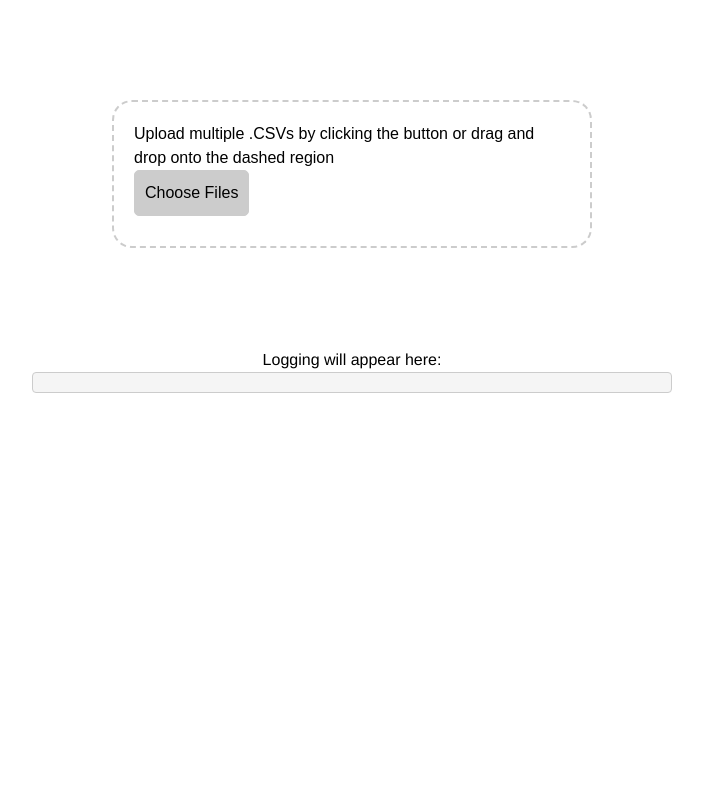
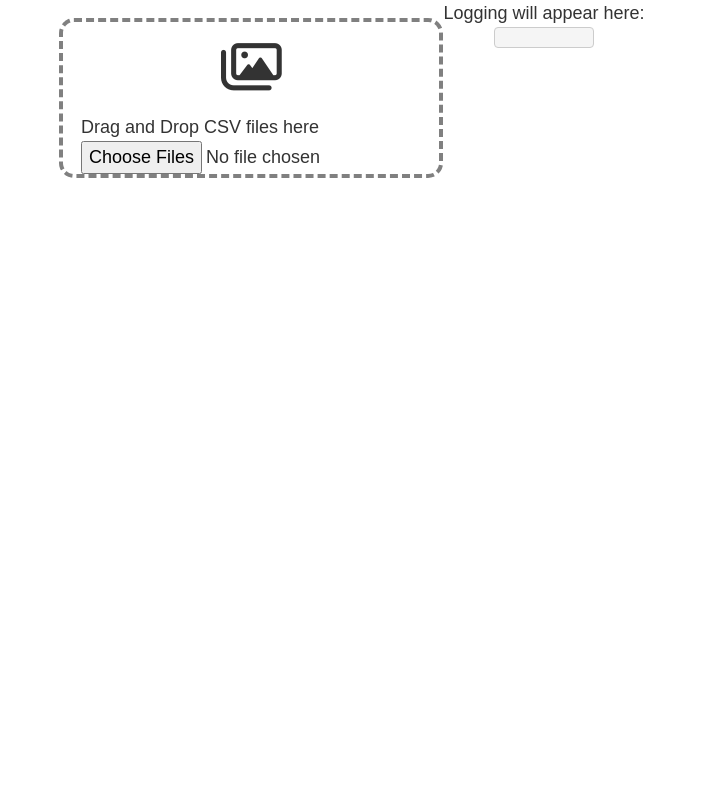
Before and after one commit to CincyBC/flask_test, a Flask app: page / in a window 1280 px wide. Shown: the whole page, without its empty margins (288-991 px from the left). Run offline with Flask 2, Linux system fonts and the light colour scheme; data that the repository does not hold is empty; some libraries are stand-ins or nearby versions.

Commit message:
This still doesn't quite work

```diff
--- a/app.py
+++ b/app.py
@@ -30,40 +30,43 @@ logger.add("run/job.log", format="{time} - {message}")
 @app.route('/', methods=['GET', 'POST'])
 def index():
     if request.method == 'POST':
-
-        if 'files[]' not in request.files:
-            flash('No file part')
-            return redirect(request.url)
+        # if 'files[]' not in request.files:
+        #     flash('No file part')
+        #     return redirect(request.url)
 
         files = request.files.getlist('files[]')
+        logger.info(files)
 
         for file in files:
+            logger.info(file)
             if file and allowed_file(file.filename):
                 filename = secure_filename(file.filename)
-                file.save(os.path.join(app.config['UPLOAD_FOLDER'], filename))
+                file.save(os.path.join(UPLOAD_FOLDER, filename))
+                logger.info(f"File Saved: {filename}")
 
-        flash('File(s) successfully uploaded')
-        output_file = run_script(os.path.join(app.config['UPLOAD_FOLDER'], filename))
+        # flash('File(s) successfully uploaded')
+        # run_script(os.path.join(UPLOAD_FOLDER))
         return redirect(url_for('download'))
 
     return render_template('index.html'), 200
 
 
-# @app.route('/upload', methods=['GET', 'POST'])
-# def upload():
-#     if request.method == 'POST':
-#         file = request.files['file']
-#         if file and allowed_file(file.filename):
-#             filename = secure_filename(file.filename)
-#             save_location = os.path.join('input', filename)
-#             file.save(save_location)
-#             with open('config.yaml', 'r') as fn:
-#                 config = yaml.safe_load(fn)
+@app.route('/upload', methods=['GET', 'POST'])
+def upload():
+    if request.method == 'POST':
+        file = request.files['file']
+        if file and allowed_file(file.filename):
+            logger.info(file.filename)
+            filename = secure_filename(file.filename)
+            save_location = os.path.join(UPLOAD_FOLDER, filename)
+            logger.info(save_location)
+            file.save(save_location)
 
-#             output_file = run_script(save_location)
-#             return redirect(url_for('download'))
+            output_file = run_script(save_location)
+            # return send_from_directory('run/model_scoring', '')
+            return redirect(url_for('download'))
 
-#     return render_template('upload.html')
+    return render_template('upload.html')
 
 @app.route('/download')
 def download():
--- a/templates/index.html
+++ b/templates/index.html
@@ -4,6 +4,7 @@
       <script src="https://code.jquery.com/jquery-2.1.1.min.js"></script>
       <!-- Favicon -->
       <link rel="stylesheet" href="{{ url_for('static', filename='css/app.css') }}">
+      <link rel="stylesheet" href="https://cdnjs.cloudflare.com/ajax/libs/font-awesome/6.1.2/css/all.min.css"/>
 
       <link rel="shortcut icon" href="{{ url_for('static', filename='images/favicon.ico') }}">
       <script>
@@ -20,38 +21,29 @@
     </head>
     <body id="main">
       <div class="row">
-          <div id="drop-area">
+        <main>
+            <section class="droparea">
+                <i class="far fa-images"></i>
                 <form class="my-form">
-              <p>Upload multiple .CSVs by clicking the button or drag and drop onto the dashed region</p>
-              <input type="file" name="files[]" id="fileElem" multiple accept="csv/*" onchange="handleFiles(this.files)">
-              <label class="button" for="fileElem">Choose Files</label>
-              <p>
-                {% with messages = get_flashed_messages() %}
-                {% if messages %}
-                <ul class=flashes>
-                {% for message in messages %}
-                <li>{{ message }}</li>
-                {% endfor %}
-                </ul>
-                {% endif %}
-                {% endwith %}
-                </p>
+                    <p>Drag and Drop CSV files here</p>
+                    <input type="file" id="fileElem" name="files" multiple accept="csv/*" onchange="handleFiles(this.files)">
                   </form>
-            </div>
-          </div>
+                <!-- <p>Drag and Drop CSV files here</p> -->
+            </section>
+
           </div>
         <div class ="row">
         <h2 align="center">Logging will appear here:</h2>
         <div class="logging_window">
           <pre id="output"></pre>
         </div>
+    </main>
       </div>
     </body>
 
   </html>
   <script>
-    let dropArea = document.getElementById('drop-area')
-
+    let dropArea = document.querySelector('.droparea');
                 ;['dragenter', 'dragover', 'dragleave', 'drop'].forEach(eventName => {
             dropArea.addEventListener(eventName, preventDefaults, false)
             })
@@ -61,6 +53,10 @@
             e.stopPropagation()
             }
 
+            const highlight = () => dropArea.classList.add("green-border");
+
+            const unhighlight = () => dropArea.classList.remove("green-border");
+
             ;['dragenter', 'dragover'].forEach(eventName => {
                 dropArea.addEventListener(eventName, highlight, false)
             })
@@ -69,36 +65,35 @@
             dropArea.addEventListener(eventName, unhighlight, false)
             })
 
-    function highlight(e) {
-    dropArea.classList.add('highlight')
-    }
-
-    function unhighlight(e) {
-    dropArea.classList.remove('highlight')
-    }
-    dropArea.addEventListener('drop', handleDrop, false)
+            dropArea.addEventListener("drop", handleDrop, false);
 
         function handleDrop(e) {
         let dt = e.dataTransfer
         let files = dt.files
 
-    handleFiles(files)
+        handleFiles(files);
         }
+
         function handleFiles(files) {
             ([...files]).forEach(uploadFile)
         }
-
         function uploadFile(file) {
             let url = ''
             let formData = new FormData()
+            console.log(file);
 
-            formData.append('file', file)
+            formData.append("file", file);
 
             fetch(url, {
+                // headers:{ 'Accept': 'text/csv',
+                //         'Content-Type': 'text/csv',
+                //         'action': '/',
+                //         'name':"files"},
                 method: 'POST',
+                // mode: "no-cors",
                 body: formData
             })
-            .then(() => { /* Done. Inform the user */ })
+            .then(() => {console.log('Finished');})
             .catch(() => { /* Error. Inform the user */ })
             }
   </script>
@@ -118,45 +113,57 @@
     margin: auto;
 }
 
-#drop-area {
-  border: 2px dashed #ccc;
-  border-radius: 20px;
-  width: 480px;
-  font-family: sans-serif;
-  margin: 100px auto;
-  padding: 20px;
+* {
+  margin: 0;
+  padding: 0;
+  box-sizing: border-box;
 }
-#drop-area.highlight {
-  border-color: purple;
+
+html {
+  font-size: 18px;
+  font-family: Arial, Helvetica, sans-serif;
+  color: #333;
+  line-height: 1.5rem;
 }
-p {
-  margin-top: 0;
+
+body {
+  background-color: #fff;
+  min-height: 100vh;
+  display: flex;
+  justify-content: center;
+  align-items: flex-start;
 }
-.my-form {
-  margin-bottom: 10px;
+
+main {
+  display: flex;
+  flex-direction: column;
 }
-#gallery {
-  margin-top: 10px;
+
+header {
+  margin-top: 1rem;
 }
-#gallery img {
-  width: 150px;
-  margin-bottom: 10px;
-  margin-right: 10px;
-  vertical-align: middle;
+
+.droparea {
+  margin: 1rem auto;
+  display: flex;
+  flex-direction: column;
+  justify-content: center;
+  align-items: center;
+  width: 384px;
+  max-width: 100%;
+  height: 160px;
+  border: 4px dashed grey;
+  border-radius: 15px;
 }
-.button {
-  display: inline-block;
-  padding: 10px;
-  background: #ccc;
-  cursor: pointer;
-  border-radius: 5px;
-  border: 1px solid #ccc;
+
+.droparea i {
+  font-size: 3rem;
+  flex-grow: 1;
+  padding-top: 1rem;
 }
-.button:hover {
-  background: #ddd;
-}
-#fileElem {
-  display: none;
+
+.green-border {
+  border-color: orange;
 }
 
 
```
Also changed, not shown: 1 other file. Lines whose indentation alone changed are shown as unchanged.
